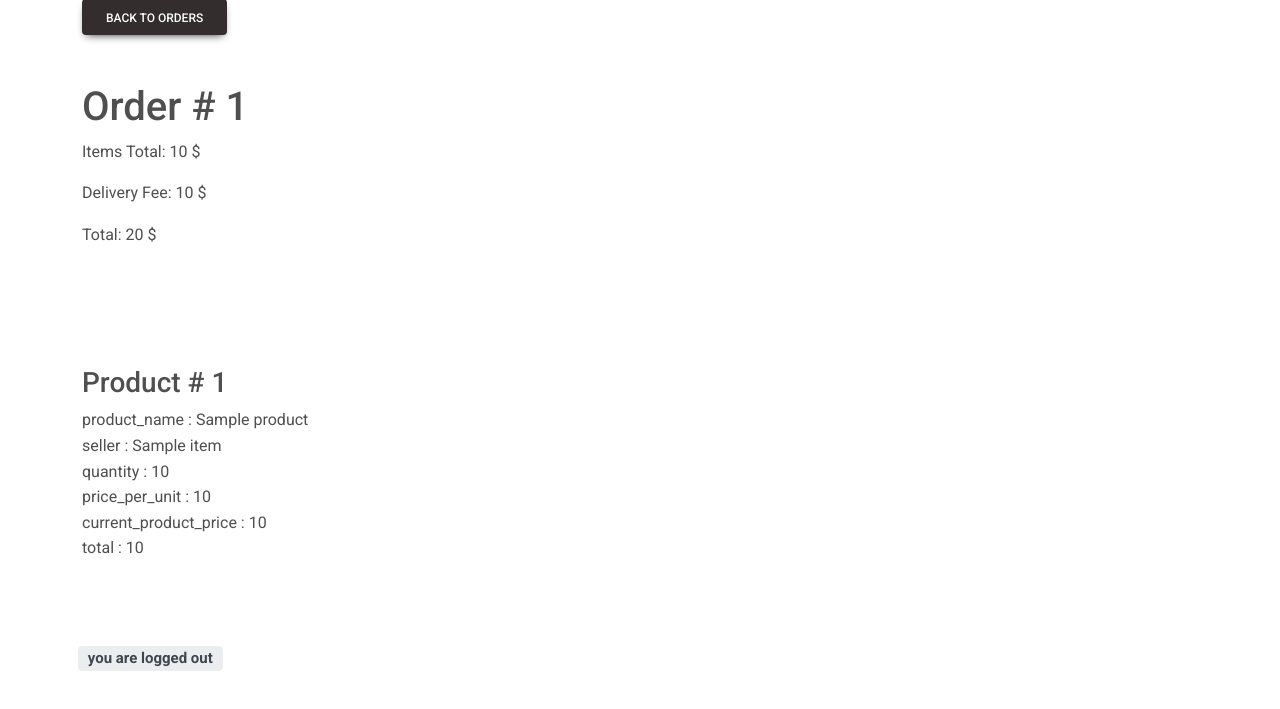
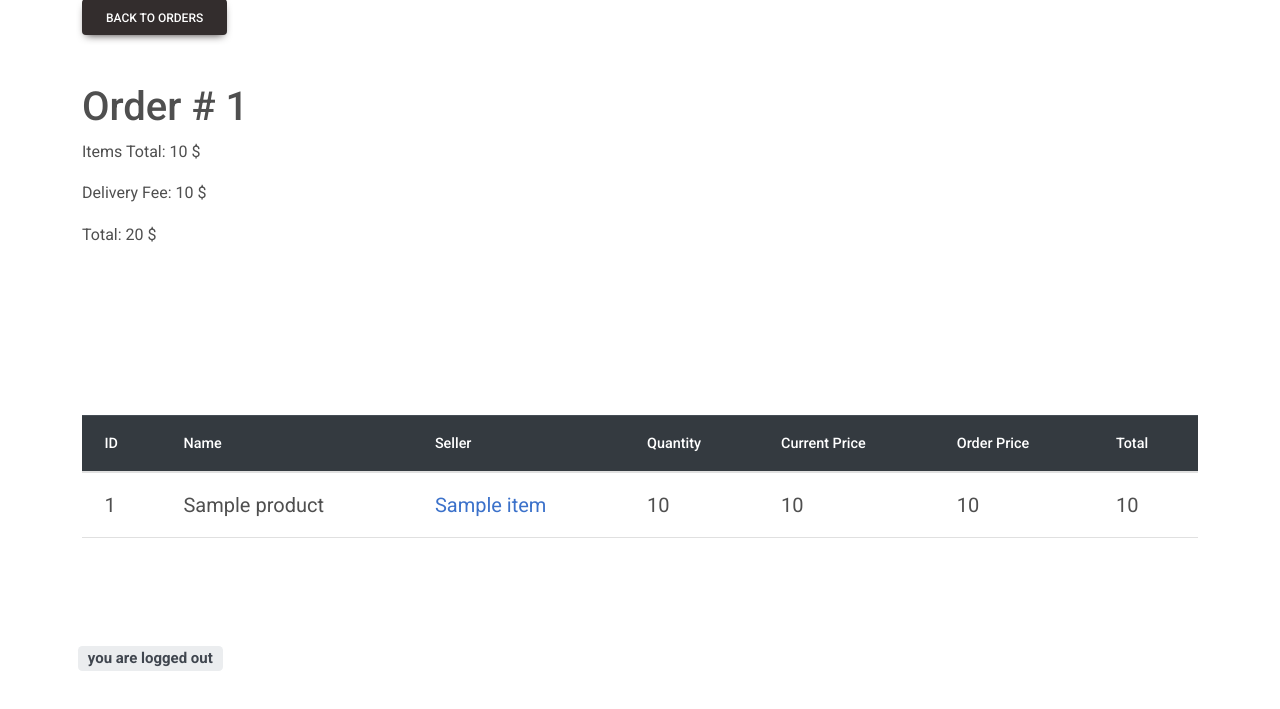
Before and after one commit to ibraheemalayan/COMP333-DB-Project, a Flask app: template src/silal_payments/templates/management/order_details.html in a window 1280 px wide. Shown: the part 91-800 px from the top of the page. Run offline with Flask 2, Linux system fonts and the light colour scheme; the template is opened without the code that fills it: most values are stand-ins (such as "Sample title", 1, 10 or a date in 2020); some libraries are stand-ins or nearby versions.

Commit message:
feat: ✅ Finished Order details

```diff
--- a/src/silal_payments/templates/management/order_details.html
+++ b/src/silal_payments/templates/management/order_details.html
@@ -28,28 +28,33 @@ Order # {{order_id}}
 
     <br>
 
-
+    <table class="table table-r table-hover ">
+        <thead class="thead-dark">
+            <tr>
+                <th>ID</th>
+                <th>Name</th>
+                <th>Seller</th>
+                <th>Quantity</th>
+                <th>Current Price</th>
+                <th>Order Price</th>
+                <th>Total</th>
+            </tr>
+        </thead>
+        <tbody>
     {% for item in items %}
 
-    <br>
-    <br>
-    <br>
-
-    <h3>Product # {{item.product.product_id}}</h3>
-
-    product_name : {{ item.product.product_name }} <br>
-    <a href="/sellers/{{item.product.seller_id}}"></a> seller : {{ item.seller_name }}</a> <br>
-    quantity : {{ item.quantity }} <br>
-    price_per_unit : {{ item.order_price }} <br>
-    current_product_price : {{ item.product.product_price }} <br>
-
-    total : {{ item.total() }}
-
-    {% endfor %}
-
+    <tr>
+        <td class="smaller_td">{{item.product.product_id}}</td>
+        <td class="smaller_td">{{item.product.product_name}}</td>
+        <td class="smaller_td"><a href="/sellers/{{item.product.product_seller}}">{{item.seller_name}}</a></td>
+        <td class="smaller_td">{{item.quantity}}</td>
+        <td class="smaller_td">{{item.product.product_price}}</td>
+        <td class="smaller_td">{{item.order_price}}</td>
+        <td class="smaller_td">{{item.total()}}</td>
+    </tr>
     <br>
 </div>
-
+{% endfor %}
 
 {% endblock %}
 
```
